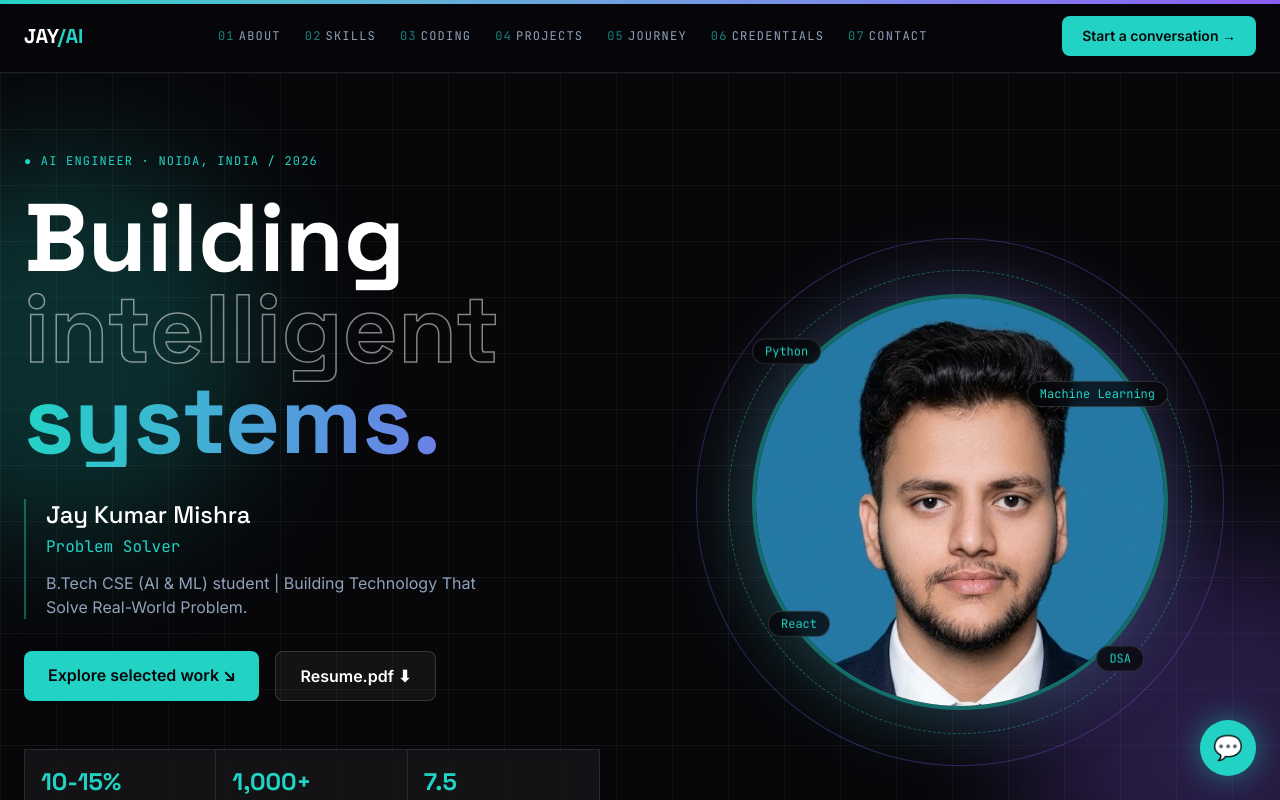
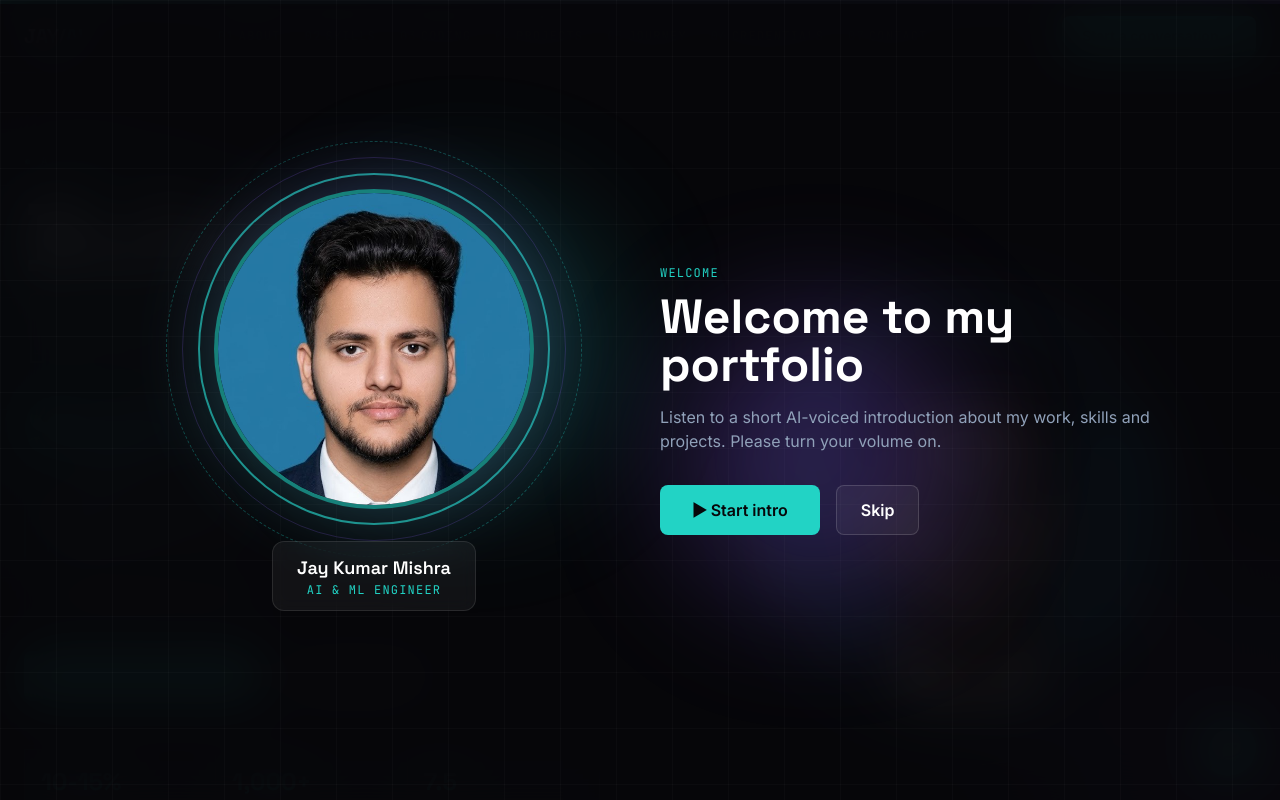
Before and after one commit to jay7033/MYPORTFOLIO, a React (Vite) app: page / in a window 1280 px wide. Shown: the top 800 px of the page. Built offline with nearby package versions, Linux system fonts and the light colour scheme.

Commit message:
Add voice intro to App

```diff
--- a/src/App.tsx
+++ b/src/App.tsx
@@ -1,4 +1,5 @@
- import ScrollProgress from './components/ScrollProgress'
+ import VoiceIntro from './components/VoiceIntro'
+import ScrollProgress from './components/ScrollProgress'
 import Navbar from './components/Navbar'
 import Hero from './components/Hero'
 import TechMarquee from './components/TechMarquee'
@@ -16,6 +17,7 @@ import ChatBot from './components/ChatBot'
 export default function App() {
   return (
     <>
+      <VoiceIntro />
       <ScrollProgress />
       <Navbar />
       <main>
```
